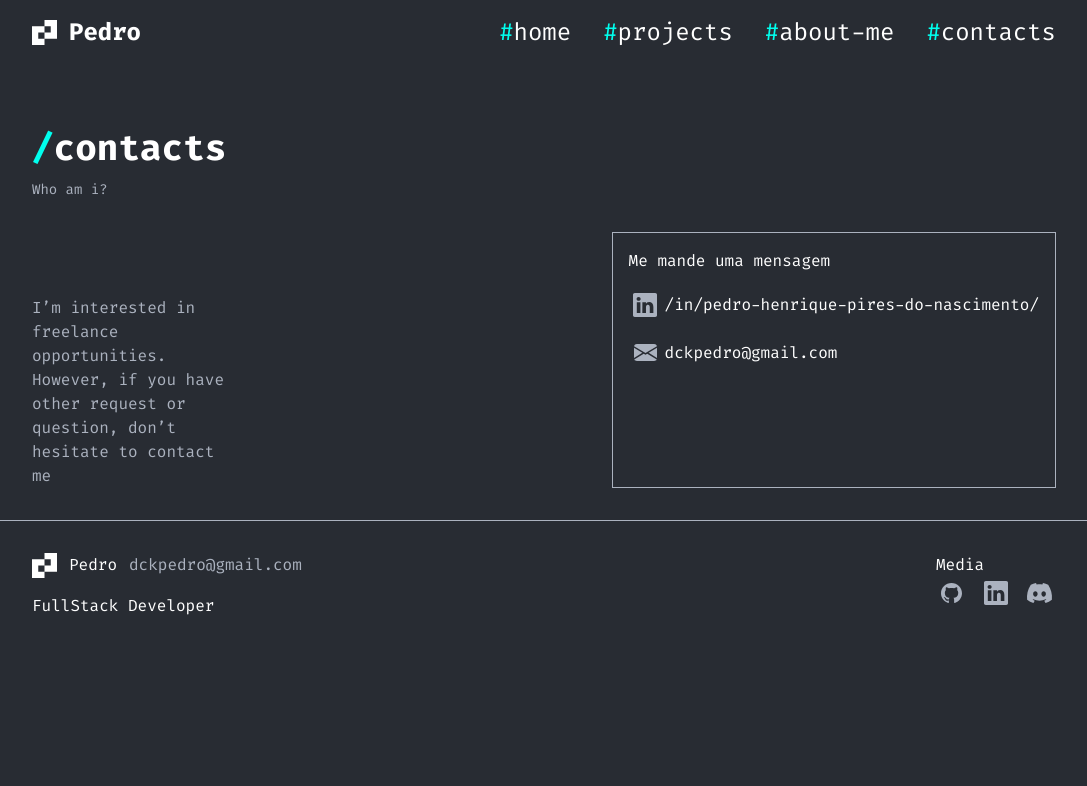
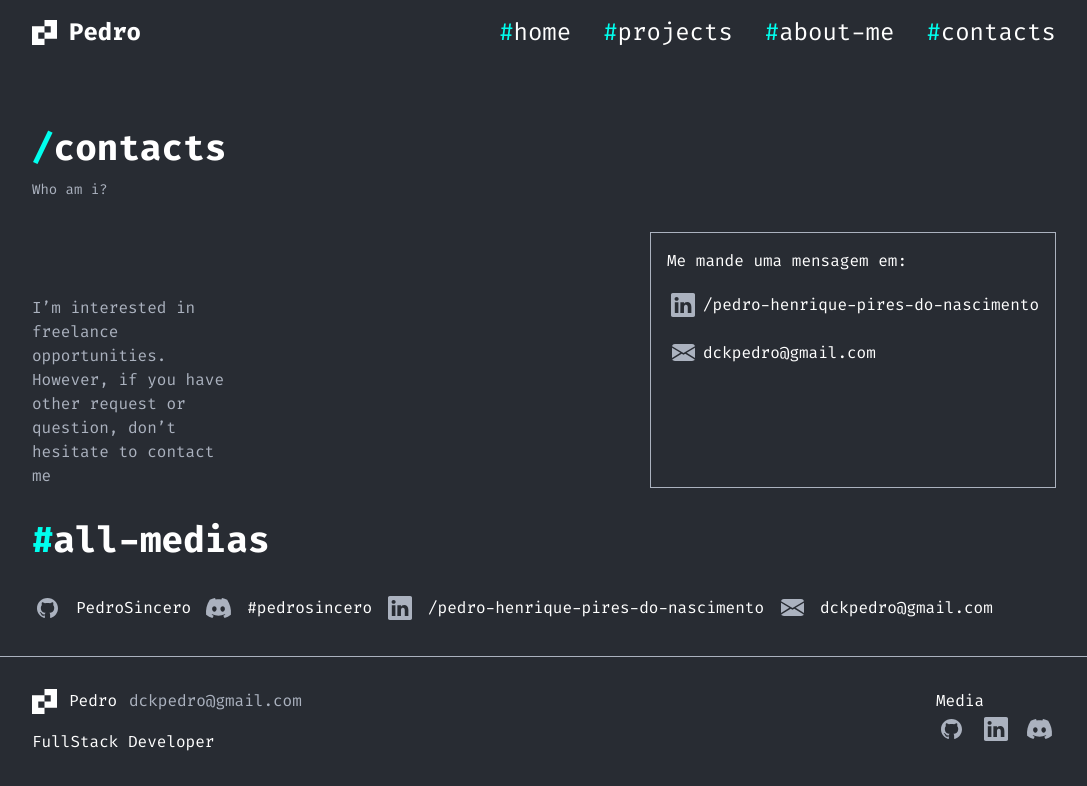
Before and after one commit to PedroSincero/Portfolio, a React (Vite) app: page /contact in a window 1280 px wide. Shown: the top 786 px of the page, without its empty margins (96-1183 px from the left). Built offline with nearby package versions, Linux system fonts and the light colour scheme.

Commit message:
pagina de contato

```diff
--- a/src/pages/Contacts/index.jsx
+++ b/src/pages/Contacts/index.jsx
@@ -3,6 +3,8 @@ import Footer from '../../components/Footer'
 import Title from '../../components/Title'
 import Linkedin from '../../assets/Linkedin.svg';
 import Email from '../../assets/Email.svg';
+import Github from '../../assets/Github.svg';
+import Discord from '../../assets/Discord.svg';
 
 export default function Contacts() {
   const text  = `I’m interested in freelance opportunities. However, if you have other request or question, don’t hesitate to contact me`
@@ -16,10 +18,10 @@ export default function Contacts() {
               { text }
             </div>
             <div className=' inline-flex p-4 flex-col items-start gap-4 border border-secondary'>
-              <p>Me mande uma mensagem</p>
+              <p>Me mande uma mensagem em: </p>
               <div className='flex items-center gap-1'>
                 <img src={Linkedin} alt="Linkedin Logo"  />
-                <p>/in/pedro-henrique-pires-do-nascimento/</p>
+                <p>/pedro-henrique-pires-do-nascimento</p>
               </div>
               <div className='flex items-center gap-1'>
                 <img src={Email} alt="Email Logo"  />
@@ -27,6 +29,13 @@ export default function Contacts() {
               </div>
             </div>
           </div>
+        <Title title={'all-medias'} span={'#'} />
+        <div className='flex gap-3 items-center'>
+          <img src={Github} alt="Linkedin Logo"  /> PedroSincero
+          <img src={Discord} alt="Linkedin Logo"  /> #pedrosincero
+          <img src={Linkedin} alt="Linkedin Logo"  /> /pedro-henrique-pires-do-nascimento
+          <img src={Email} alt="Linkedin Logo"  /> dckpedro@gmail.com
+        </div>
         </div>
       <Footer />
     </div>
```
